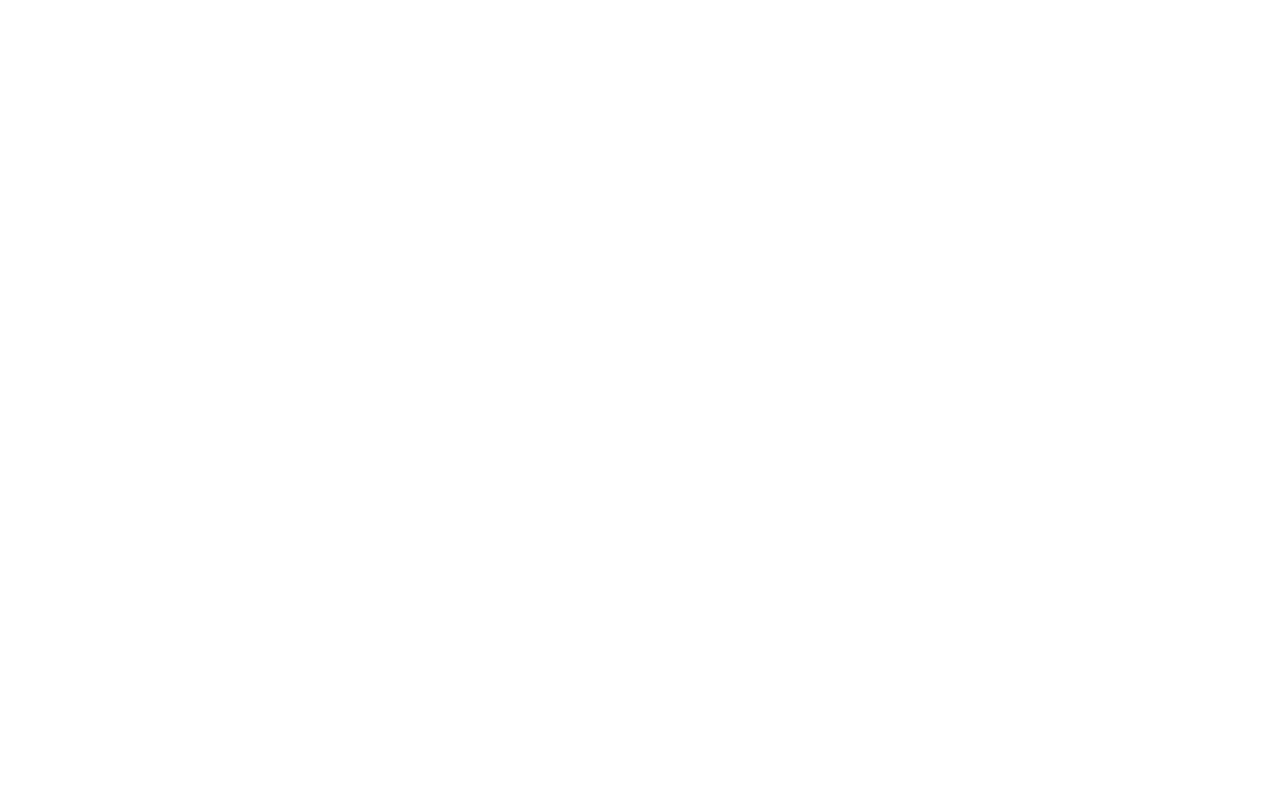
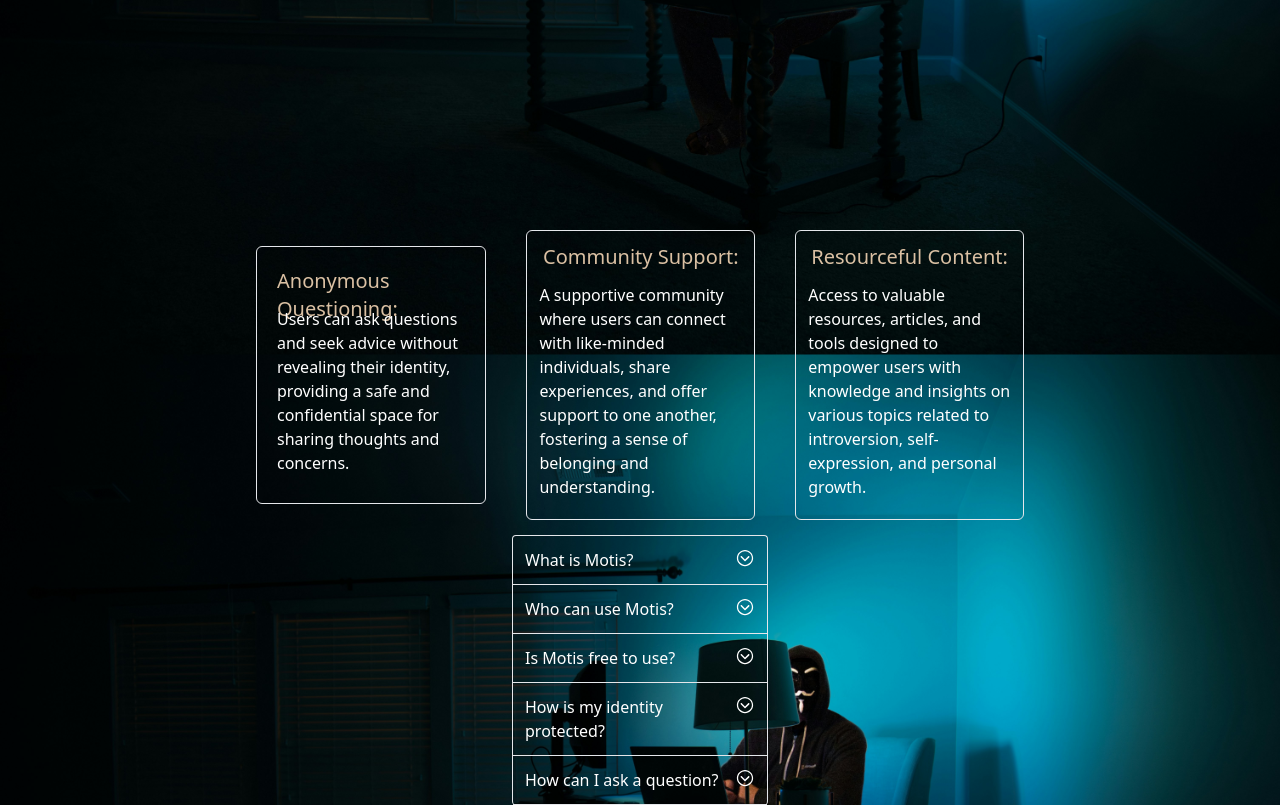
Before and after one commit to Himanshuadv/hack36_2024, a React (Vite) app in the folder frontend/: page /landing in a window 1280 px wide. Before the commit this address had no page. Shown: the part 1029-1834 px from the top of the page. Before the commit the page ends 800 px from the top, so only its background shows below. Built offline with nearby package versions, Linux system fonts and the light colour scheme.

Commit message:
everything is upto date post is working

```diff
--- a/frontend/src/App.jsx
+++ b/frontend/src/App.jsx
@@ -2,6 +2,7 @@ import { useState } from 'react'
 import { BrowserRouter, Routes, Route } from "react-router-dom";
 import HomePage from './Pages/Home'
 import SigninPage from './Pages/SigninPage';
+import LandingPage from './Pages/LandingPage'
 
 import { ToastContainer } from 'react-toastify';
 import 'react-toastify/dist/ReactToastify.css';
@@ -17,6 +18,14 @@ function App() {
             element={
 
                 <HomePage />
+
+            }
+          />
+    <Route
+            path="/landing"
+            element={
+
+                <LandingPage />
 
             }
           />
--- a/frontend/src/Pages/LandingPage.jsx
+++ b/frontend/src/Pages/LandingPage.jsx
@@ -31,7 +31,7 @@ function LandingPage() {
           <p className="mb-4 text-4xl p-3 leading-normal text-[#EADBC8]">
             Motis: Speak Up Anonymously, Connect Authentically.
           </p>
-          <p className="mb-4 text-xl text-[#DAC0A3]">
+          <p className="mb-4 text-xl text-[#DAC0A3] ">
             Welcome to Motis, a safe space for introverted individuals and those
             who want to ask questions anonymously.
           </p>
@@ -47,15 +47,15 @@ function LandingPage() {
 
         {/* Content Boxes */}
         <div className="mx-64 mt-64 h-80 flex flex-row  items-center justify-center text-white gap-10">
-          <div className="w-1/3 flex flex-col items-center justify-center p-2 border rounded-md">
+          <div className="w-1/3 flex flex-col items-center justify-center p-2 border rounded-md hover:shadow-xl hover:shadow-nav transform duration-300 ease-in-out">
             <div className="h-10 p-3 text-xl text-[#DAC0A3]">Anonymous Questioning:</div>
             <div className="h-auto p-3 mb-2">Users can ask questions and seek advice without revealing their identity, providing a safe and confidential space for sharing thoughts and concerns.</div>
           </div>
-          <div className="w-1/3 flex flex-col items-center justify-center border rounded-md">
+          <div className="w-1/3 flex flex-col items-center justify-center border rounded-md hover:shadow-xl hover:shadow-nav transform duration-300 ease-in-out">
             <div className="h-10 p-3 text-xl text-[#DAC0A3]">Community Support:</div>
             <div className="h-auto p-3 mb-2">A supportive community where users can connect with like-minded individuals, share experiences, and offer support to one another, fostering a sense of belonging and understanding.  </div>
           </div>
-          <div className="w-1/3 flex flex-col items-center justify-center border rounded-md">
+          <div className="w-1/3 flex flex-col items-center justify-center border rounded-md hover:shadow-xl hover:shadow-nav transform duration-300 ease-in-out">
             <div className="h-10 p-3 text-xl text-[#DAC0A3]">Resourceful Content:</div>
             <div className="h-auto p-3 mb-2">Access to valuable resources, articles, and tools designed to empower users with knowledge and insights on various topics related to introversion, self-expression, and personal growth.</div>
           </div>
```
